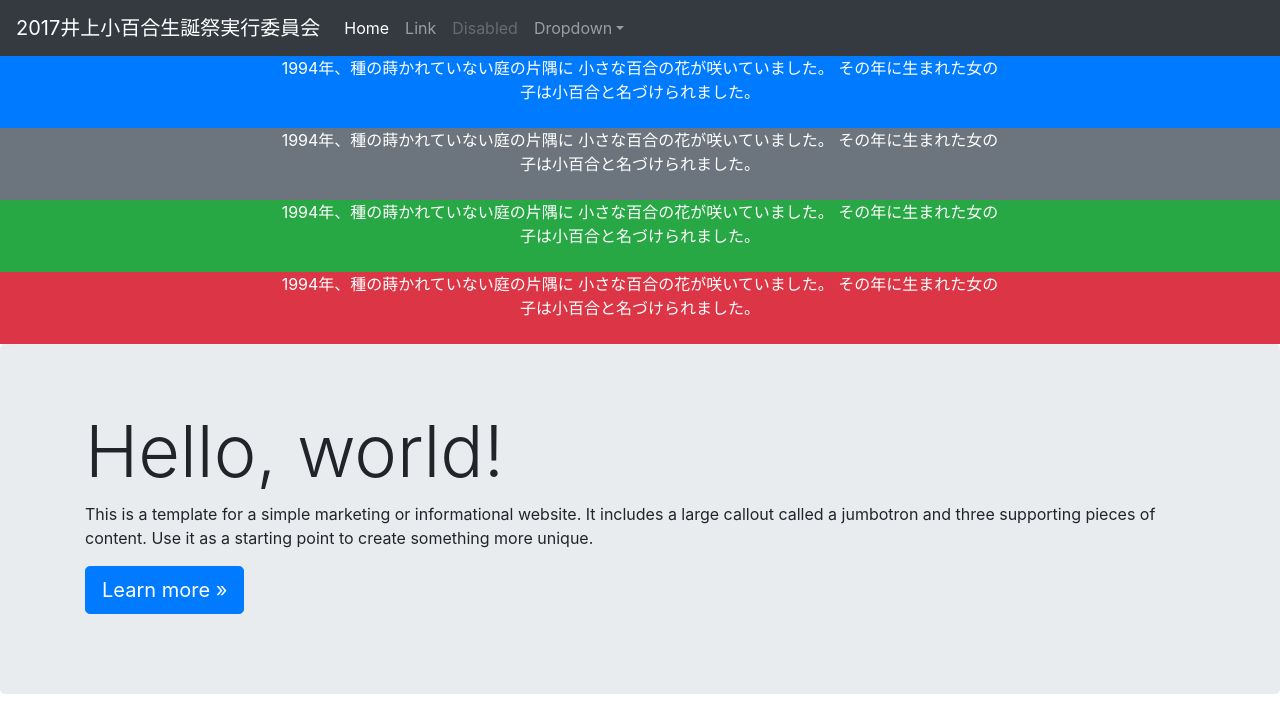
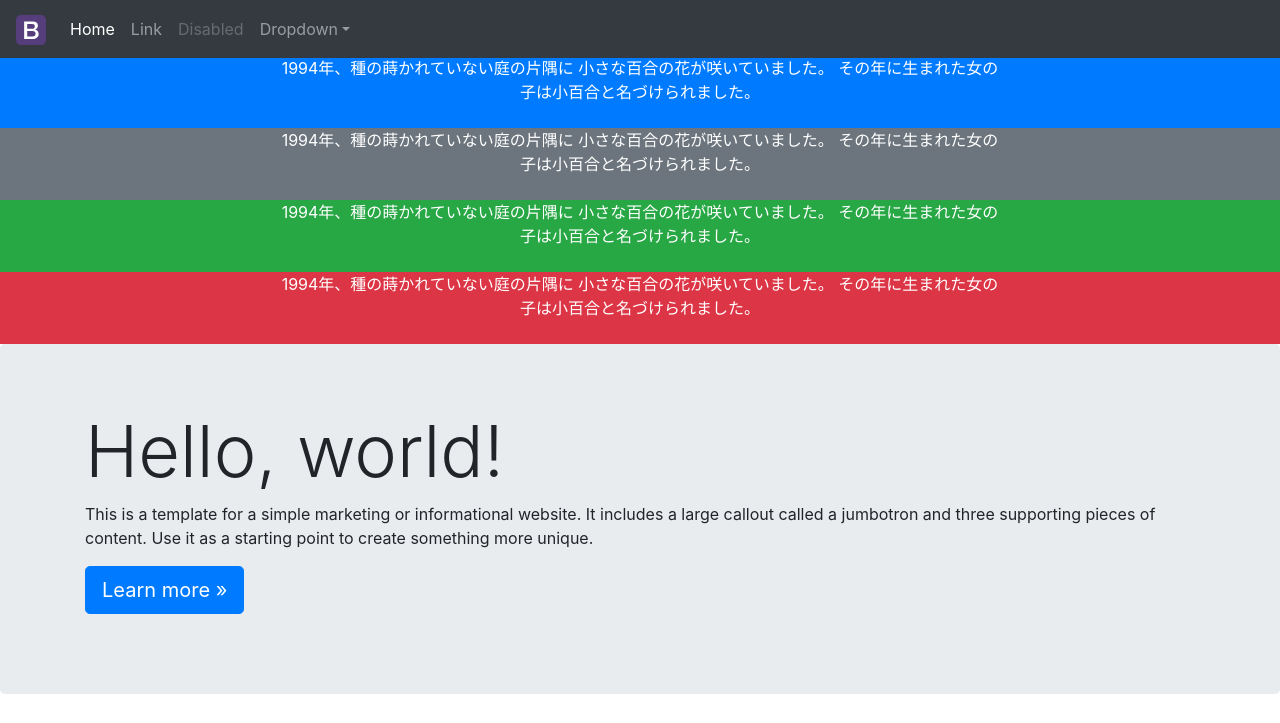
Before and after one commit to nowheretogo/jumbotron, a plain HTML site: page index.html in a window 1280 px wide. Shown: the top 723 px of the page. Drawn offline with nearby package versions, Linux system fonts and the light colour scheme.

Commit message:
add bootstrap-solid.svg

```diff
--- a/index.html
+++ b/index.html
@@ -19,7 +19,9 @@
   <body>
 
     <nav class="navbar navbar-expand-md navbar-dark fixed-top bg-dark">
-      <a class="navbar-brand" href="#">2017井上小百合生誕祭実行委員会</a>
+    <a class="navbar-brand" href="#">
+    <img src="bootstrap-solid.svg" width="30" height="30" alt="">
+    </a>
       <button class="navbar-toggler" type="button" data-toggle="collapse" data-target="#navbarsExampleDefault" aria-controls="navbarsExampleDefault" aria-expanded="false" aria-label="Toggle navigation">
         <span class="navbar-toggler-icon"></span>
       </button>
```
Also changed, not shown: bootstrap-solid.svg (added).
